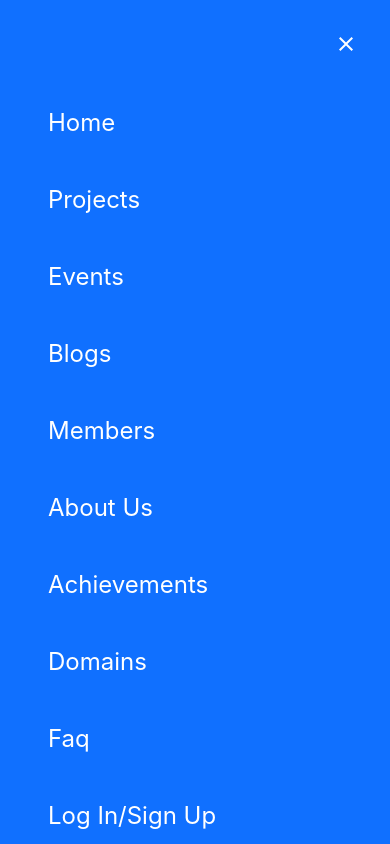
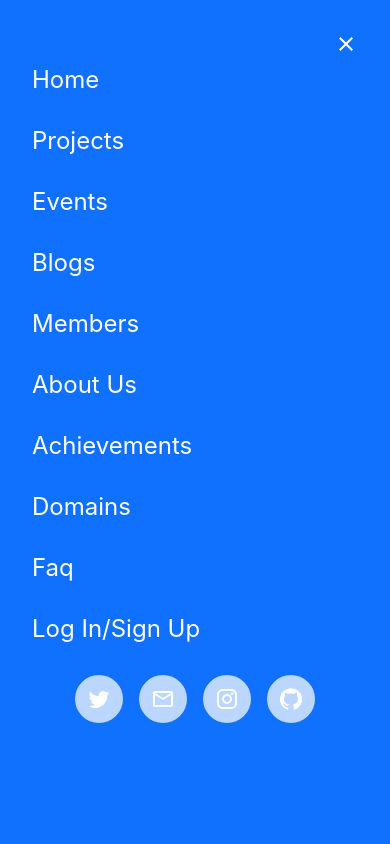
Before and after one commit to subhamexplore/hostWeb, a React (Create React App) app: page /eventudp in a window 390 px wide. Both pictures are taken after a click on the icon 358 px from the left and 40 px from the top of the page. Shown: the top 844 px of the page. Built offline with nearby package versions, Linux system fonts and the light colour scheme.

Commit message:
navbar updated

```diff
--- a/src/Components/Navbar/Navbar.jsx
+++ b/src/Components/Navbar/Navbar.jsx
@@ -52,18 +52,18 @@ const Navbar = () => {
       <Link to="/domains" className="aboutUs-link" onClick={close}><div className="nav-button-content">Domains</div></Link>
       <Link to="/faq" className="aboutUs-link" onClick={close}><div className="nav-button-content">Faq</div></Link>
       <div className="nav-button-content">Log In/Sign Up</div>
-      <div className="footer-container_down">
-        <div className="footer-container__social_icons">
-          <TwitterIcon className="footer-container__icons" />
+      <div className="navbar-container_down">
+        <div className="navbar-container__social_icons">
+          <TwitterIcon className="navbar-container__icons" />
         </div>
-        <div className="footer-container__social_icons">
-          <MailOutlineIcon className="footer-container__icons" />
+        <div className="navbar-container__social_icons">
+          <MailOutlineIcon className="navbar-container__icons" />
         </div>
-        <div className="footer-container__social_icons">
-          <InstagramIcon className="footer-container__icons" />
+        <div className="navbar-container__social_icons">
+          <InstagramIcon className="navbar-container__icons" />
         </div>
-        <div className="footer-container__social_icons">
-          <GitHubIcon className="footer-container__icons" />
+        <div className="navbar-container__social_icons">
+          <GitHubIcon className="navbar-container__icons" />
         </div>
       </div>
       </div>
--- a/src/Components/Navbar/Navbar.scss
+++ b/src/Components/Navbar/Navbar.scss
@@ -5,7 +5,6 @@
 
 .navbar {
   background: #FFFFFF;
-  // background: transparent;
   padding: 1em 5%;
   font-family: 'Gilroy-Light';
   display: flex;
@@ -49,12 +48,15 @@
   }
   position: fixed;
   z-index: 2;
-  height:100vh;
+  min-height:100vh;
+  overflow-y: scroll;
+    height:100%;
   width:30vw;
   background-color: #1070ff;
   color: #FFFFFF;
   animation: 0.4s ease-out 0s 1 slideInRight;
   right: 0;
+  padding-bottom: 2rem;
   .nav-button-content{
     cursor: pointer;
   }
@@ -66,13 +68,18 @@
   }
   .nav-button-content{
     font-size: 1.5rem;
-    margin: 3rem;
+    margin-bottom: 2rem;margin-left: 3rem;
   }
-  .footer-container__icons {
+  .navbar-container_down{
+    padding: 2rem;
+    display: flex;
+    gap:1rem;
+  }
+  .navbar-container__icons {
     color: white;
     cursor: pointer;
   }
-  .footer-container__social_icons {
+  .navbar-container__social_icons {
     background-color: #BCD7FF;
     border-radius: 24px;
     display: flex;
@@ -96,18 +103,21 @@
   }
 }
 .navbar_content_close{
+  a{
+    text-decoration: none;
+    color: #FFFFFF;
+  }
   position: fixed;
   z-index: 2;
-  height:100vh;
+  min-height:100vh;
+  overflow-y: scroll;
+    height:100%;
   width:30vw;
   background-color: #1070ff;
   color: #FFFFFF;
   animation: 0.4s ease-out 0s 1 slideInLeft;
   right: 0;
-  a{
-    text-decoration: none;
-    color: #FFFFFF;
-  }
+  padding-bottom: 2rem;
   .nav-button-content{
     cursor: pointer;
   }
@@ -115,17 +125,22 @@
     text-align: end;
     margin: 2rem;
     margin-bottom: 5px;
-    cursor: POINTER;
+    cursor: pointer;
   }
   .nav-button-content{
     font-size: 1.5rem;
-    margin: 3rem;
+    margin-bottom: 2rem;margin-left: 3rem;
   }
-  .footer-container__icons {
+  .navbar-container_down{
+    padding: 2rem;
+    display: flex;
+    gap:1rem;
+  }
+  .navbar-container__icons {
     color: white;
     cursor: pointer;
   }
-  .footer-container__social_icons {
+  .navbar-container__social_icons {
     background-color: #BCD7FF;
     border-radius: 24px;
     display: flex;
@@ -152,16 +167,79 @@
   .navbar_content{
        width:40vw;
   }
+  .navbar_content_close{
+    width:40vw;
+}
 }
 @media(max-width:900px){
   .navbar_content{
-       width:50vw;
+       width:60vw;
+       overflow-y: scroll;
+  .navbar_content_close{
+    width:60vw;
+       overflow-y: scroll;
   }
+  }
+}
+@media(max-width:700px){
+  .navbar_content{
+    width:70vw;
+    overflow-y: scroll;
+    .nav-button-content{
+      font-size: 1.5rem;
+      margin-bottom: 1.5rem;
+      margin-left: 2rem;
+
+    }
+    .navbar-container_down{
+      padding: 0;
+      margin-left: 2rem;
+    }
+}
+.navbar_content_close{
+  width:70vw;
+  overflow-y: scroll;
+  .nav-button-content{
+    font-size: 1.5rem;
+    margin-bottom: 1.5rem;
+    margin-left: 2rem;
+
+  }
+  .navbar-container_down{
+    padding: 0;
+    margin-left: 2rem;
+  }
+}
 }
 @media(max-width:500px){
   .navbar_content{
        width:100vw;
        background-color: #1070ff;
+       .nav-button-content{
+        font-size: 1.5rem;
+        margin-bottom: 2rem;
+        margin-left: 2rem;
+      }
+      .navbar-container_down{
+        padding: 0;
+        margin-left: 0rem;
+        justify-content: center;
+      }
   }
+  .navbar_content{
+    width:100vw;
+    background-color: #1070ff;
+    .nav-button-content{
+     font-size: 1.5rem;
+     margin-bottom: 2rem;
+     margin-left: 2rem;
+   }
+   .navbar-container_down{
+     padding: 0;
+     margin-left: 0rem;
+     justify-content: center;
+   }
+}
+
 }
 }
```
